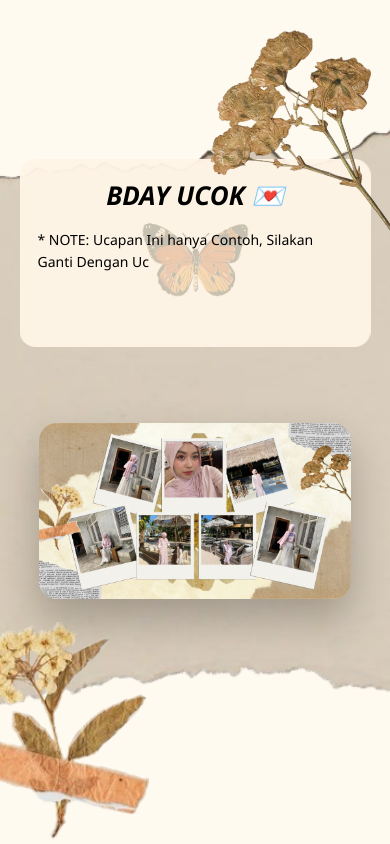
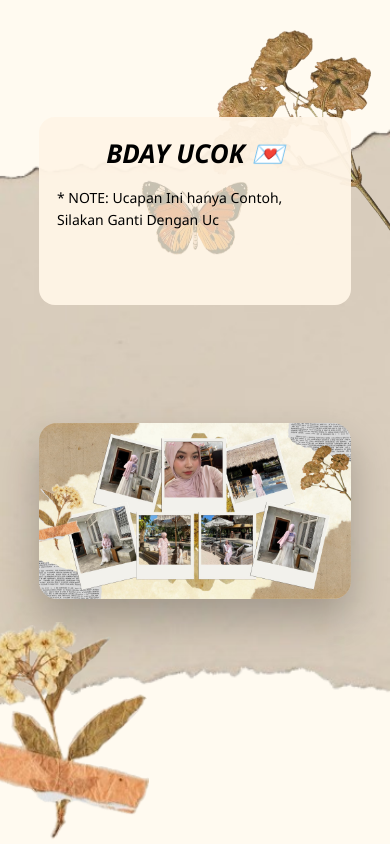
Before and after one commit to dims140/happybdayucok, a plain HTML site: page index.html in a window 390 px wide. Both pictures are taken after a click on the button "Lanjut". Drawn offline with Linux system fonts and the light colour scheme.

Commit message:
Update index.html

```diff
--- a/index.html
+++ b/index.html
@@ -68,7 +68,7 @@ body {
 /* ================= CENTER WINDOW ================= */
 .window {
   position: absolute;
-  top: 30%;
+  top: 25%;
   left: 50%;
   transform: translate(-50%, -50%) scale(0.9);
   width: 80%;
@@ -83,7 +83,7 @@ body {
   display: none;
   animation: popup 0.5s forwards;
 
-  z-index: 5;              /* ⬅ DI ATAS BUNGA */
+  z-index: 20;              /* ⬅ DI ATAS BUNGA */
 }
 
 @keyframes popup {
@@ -280,8 +280,8 @@ textarea {
 
   /* Jendela tengah lebih pas di HP */
   .window {
-    width: 90%;
-    max-width: 90%;
+    width: 80%;
+    max-width: 85%;
     padding: 18px;
     border-radius: 16px;
   }
```
